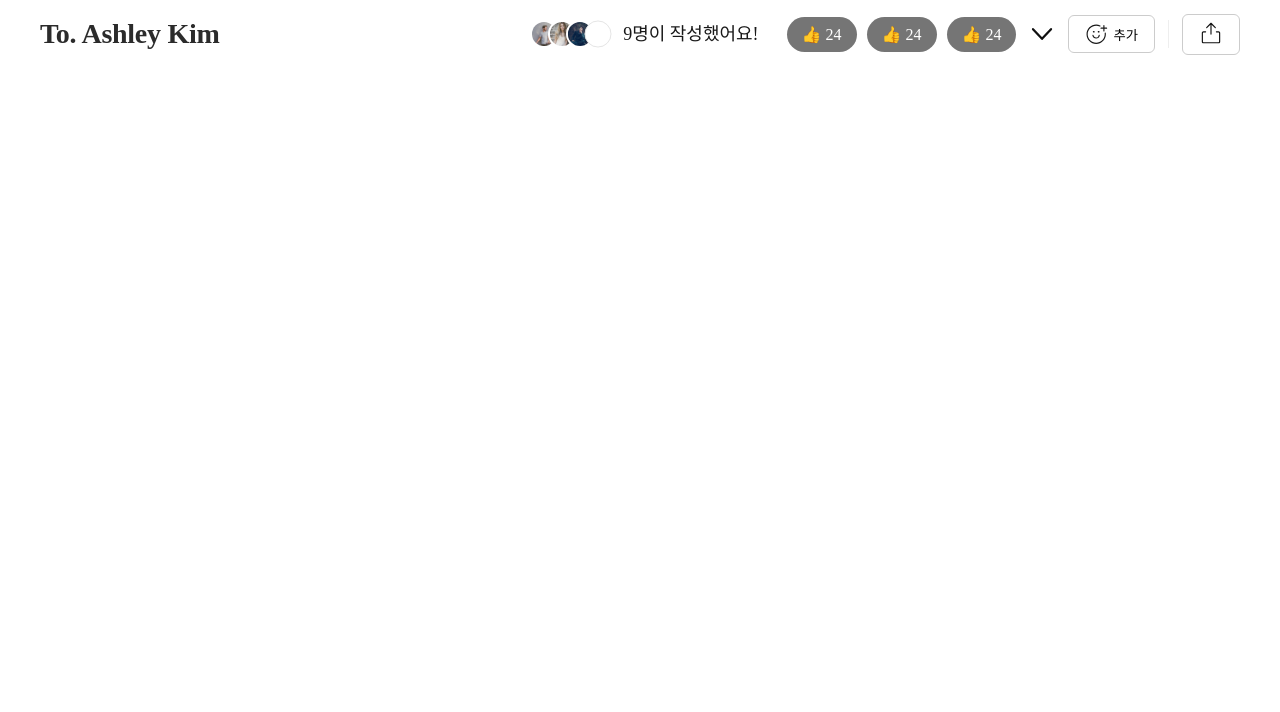
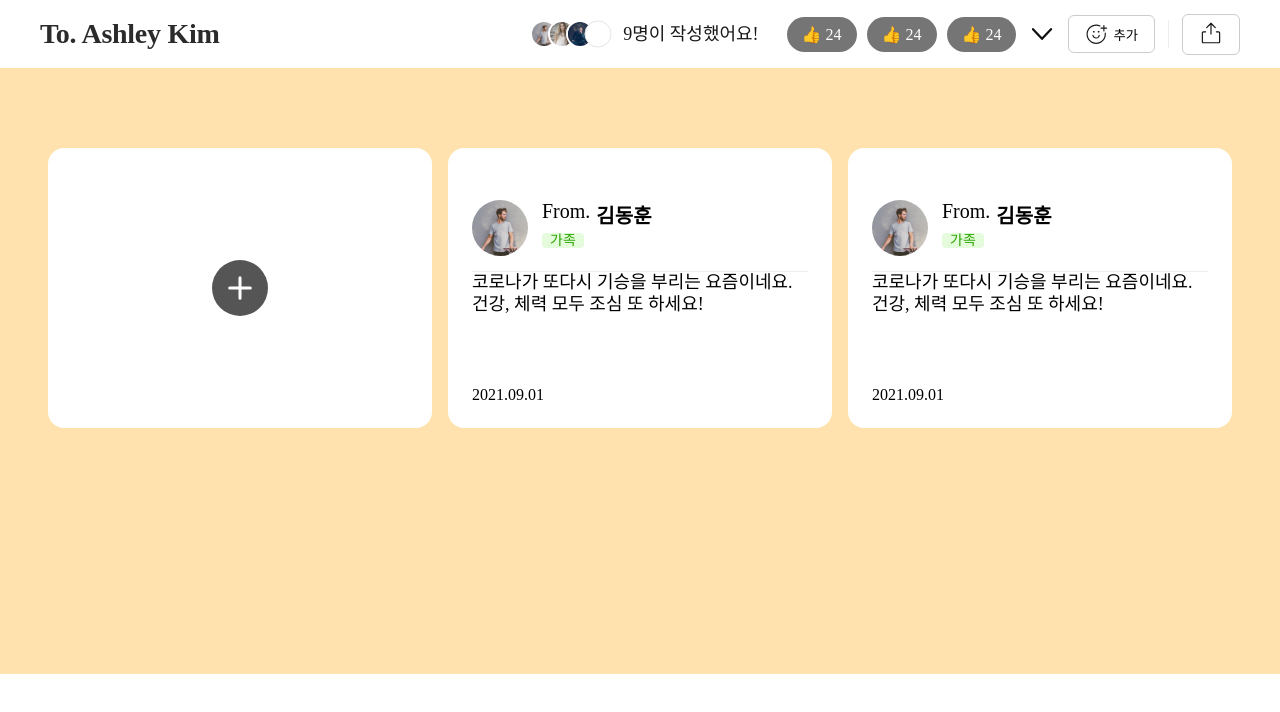
Before and after one commit to Part2-6Team/First_Project, a React (Vite) app: page / in a window 1280 px wide. Shown: the top 712 px of the page. Built offline with nearby package versions, Linux system fonts and the light colour scheme.

Commit message:
💄 카드 추가 컴포넌트 & 카드 컴포넌트 UI 제작
생성된 롤링페이퍼 페이지 컴포넌트에 카드 추가 컴포넌트를 추가하고, 카드 컴포넌트의 UI를 제작했습니다.

```diff
--- /dev/null
+++ b/src/components/createdRollingPage/AddCard.jsx
@@ -0,0 +1,40 @@
+import React from 'react';
+import { styled } from 'styled-components';
+
+import plusCardIcon from '../../assets/plusCardIcon.svg';
+
+function AddCard() {
+  return (
+    <Container>
+      <PlusIconWrap>
+        <PlusIcon src={plusCardIcon} alt="plusCardIcon" />
+      </PlusIconWrap>
+    </Container>
+  );
+}
+
+const Container = styled.div`
+  background-color: var(--White);
+  width: 384px;
+  height: 280px;
+  border-radius: 16px;
+  display: flex;
+  justify-content: center;
+  align-items: center;
+`;
+
+const PlusIconWrap = styled.div`
+  background-color: var(--Gray-500);
+  border-radius: 100%;
+  width: 56px;
+  height: 56px;
+  padding: 16px;
+  cursor: pointer;
+`;
+
+const PlusIcon = styled.img`
+  width: 24px;
+  height: 24px;
+`;
+
+export default AddCard;
--- /dev/null
+++ b/src/components/createdRollingPage/Card.jsx
@@ -0,0 +1,113 @@
+import React from 'react';
+import { styled } from 'styled-components';
+
+import profile from '../../assets/profile.png';
+
+function Card() {
+  return (
+    <Container>
+      <ProfileWrap>
+        <ProfileImg src={profile} alt="profileImg" />
+        <div>
+          <Name>
+            <span className="from">From.</span>
+            <span className="name">김동훈</span>
+          </Name>
+          <RelrationLabel>가족</RelrationLabel>
+        </div>
+      </ProfileWrap>
+      <Comment>
+        <p className="comment">
+          코로나가 또다시 기승을 부리는 요즘이네요. 건강, 체력 모두 조심 또
+          하세요!
+        </p>
+      </Comment>
+      <CreatedAt>2021.09.01</CreatedAt>
+    </Container>
+  );
+}
+
+const Container = styled.div`
+  padding: 24px;
+  background-color: var(--White);
+  width: 384px;
+  height: 280px;
+  border-radius: 16px;
+  display: flex;
+  flex-direction: column;
+  align-items: flex-start;
+
+  position: relative;
+`;
+
+const ProfileWrap = styled.div`
+  display: flex;
+  width: 100%;
+  padding: 28px 0 15px;
+  gap: 14px;
+
+  border-bottom: 1px solid var(--Gray-200);
+`;
+
+const ProfileImg = styled.img`
+  border-radius: 100%;
+  width: 56px;
+  height: 56px;
+`;
+
+const Name = styled.span`
+  display: flex;
+  gap: 6px;
+
+  .from {
+    color: var(--Black);
+    font-size: 20px;
+    font-weight: 400;
+  }
+
+  .name {
+    color: var(--Black);
+    font-size: 20px;
+    font-weight: 700;
+  }
+`;
+
+const RelrationLabel = styled.span`
+  padding: 0 8px;
+  text-align: center;
+  border-radius: 4px;
+  background-color: var(--Green-100);
+
+  color: var(--Green-500);
+  font-size: 14px;
+  font-weight: 400;
+`;
+
+const Comment = styled.div`
+  width: 100%;
+
+  overflow: hidden;
+  color: var(--gray-600);
+  text-overflow: ellipsis;
+  word-wrap: break-word;
+  white-space: normal;
+  line-height: 1.2;
+  height: 5.5em;
+
+  display: -webkit-box;
+  -webkit-line-clamp: 4; // 원하는 라인수
+  -webkit-box-orient: vertical;
+
+  .comment {
+    font-size: 18px;
+    font-weight: 400;
+  }
+`;
+
+const CreatedAt = styled.span`
+  position: absolute;
+  left: 24px;
+  bottom: 24px;
+`;
+
+export default Card;
--- /dev/null
+++ b/src/components/createdRollingPage/Main.jsx
@@ -0,0 +1,33 @@
+import React from 'react';
+import { styled } from 'styled-components';
+import AddCard from './AddCard';
+import Card from './Card';
+
+function Main() {
+  return (
+    <Container>
+      <CardContainer>
+        <AddCard />
+        <Card />
+        <Card />
+      </CardContainer>
+    </Container>
+  );
+}
+
+const Container = styled.main`
+  background-color: var(--Orange-200);
+  display: flex;
+  justify-content: center;
+  padding: 80px 0 246px;
+  height: 100%;
+`;
+
+const CardContainer = styled.div`
+  display: grid;
+  grid-template-columns: repeat(3, 1fr);
+  margin: 0 auto;
+  gap: 16px;
+`;
+
+export default Main;
--- a/src/pages/createdRollingPage.jsx
+++ b/src/pages/createdRollingPage.jsx
@@ -1,9 +1,15 @@
 import React from 'react';
 
 import Header from '../components/createdRollingPage/Header';
+import Main from '../components/createdRollingPage/Main';
 
 function CreatedRolloingPage() {
-  return <Header />;
+  return (
+    <>
+      <Header />
+      <Main />
+    </>
+  );
 }
 
 export default CreatedRolloingPage;
```
Also changed, not shown: src/assets/plusCardIcon.svg (added).
